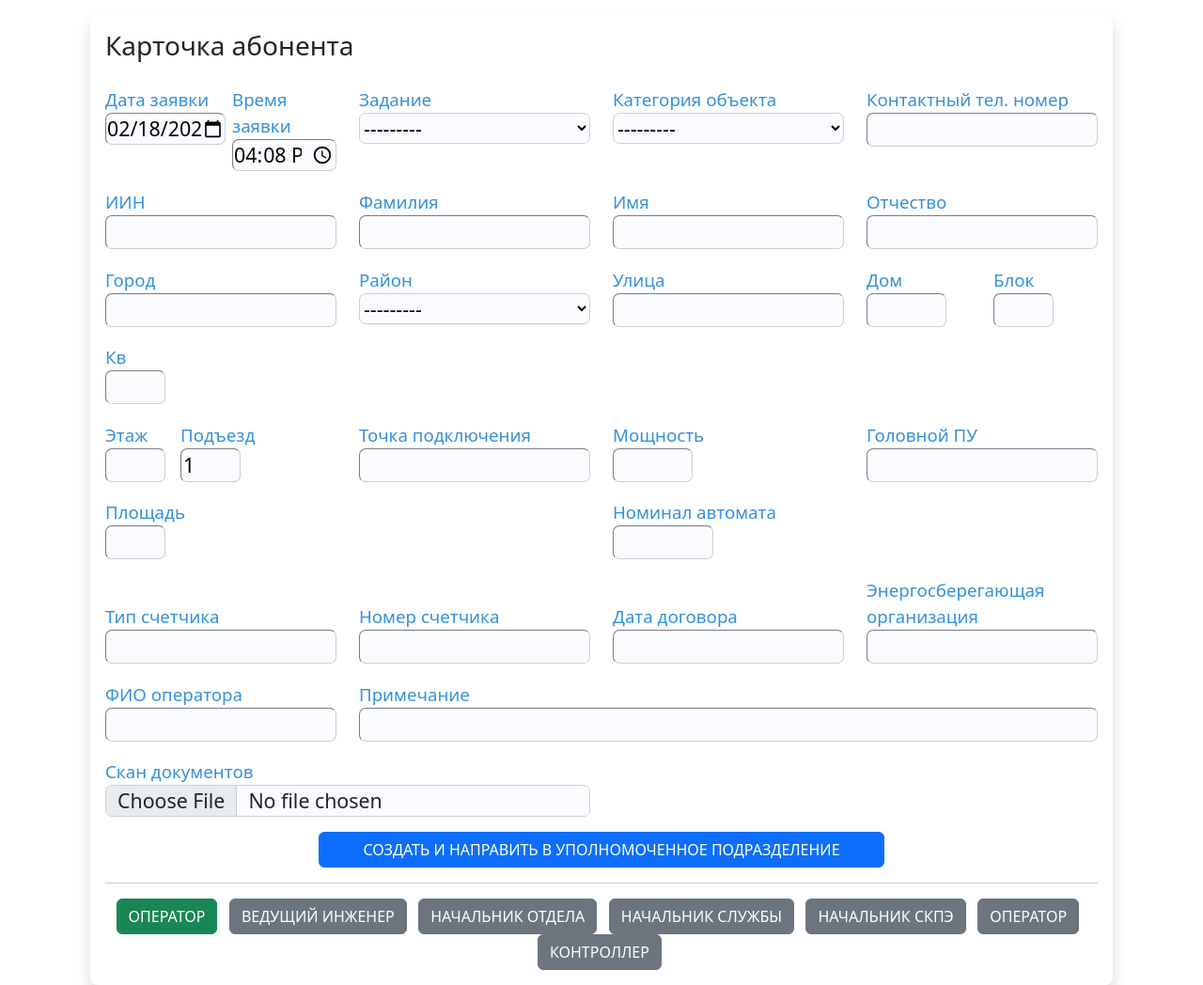
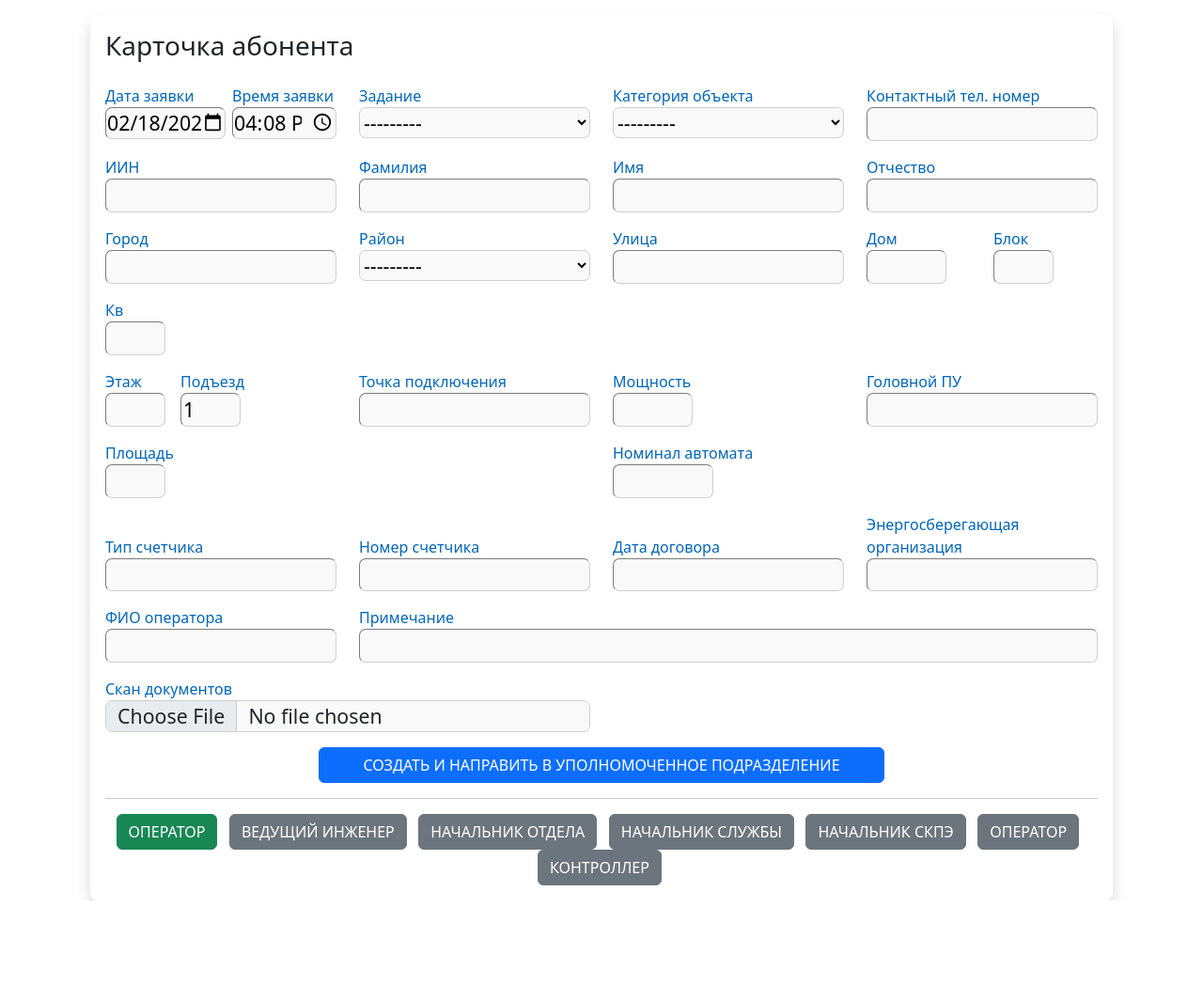
Before and after one commit to ValeraTheSlayer/astrec, a Django app: page /card/new/individual/ in a window 1280 px wide. Shown: the part 48-1096 px from the top of the page at 94% size. After the commit the page ends 1006 px from the top, so only its background shows below. Run offline with Django 4.2, Linux system fonts and the light colour scheme; the visitor is signed in with stand-in values (Sample User, id 1); some libraries are stand-ins or nearby versions.

Commit message:
tuned CSS in the card create form

```diff
--- a/arec/card/templates/card/card_create_form.html
+++ b/arec/card/templates/card/card_create_form.html
@@ -210,14 +210,13 @@
 <style>
 .card_label {
   padding-top: 1em;
-  color: #3590DC;
-  font-size: 14pt;
-  text-weight: bold;
+  color: #0066bb;
+  font-size: 12pt;
 }
 .form-group input, select, textarea {
 width: 100%;
 border-color: #cfcfcf;
-background-color: #fafbff;
+background-color: #f9f9f9;
 border-radius: 7px;
 border-width: 1px;
 font-size: 16pt;
```
